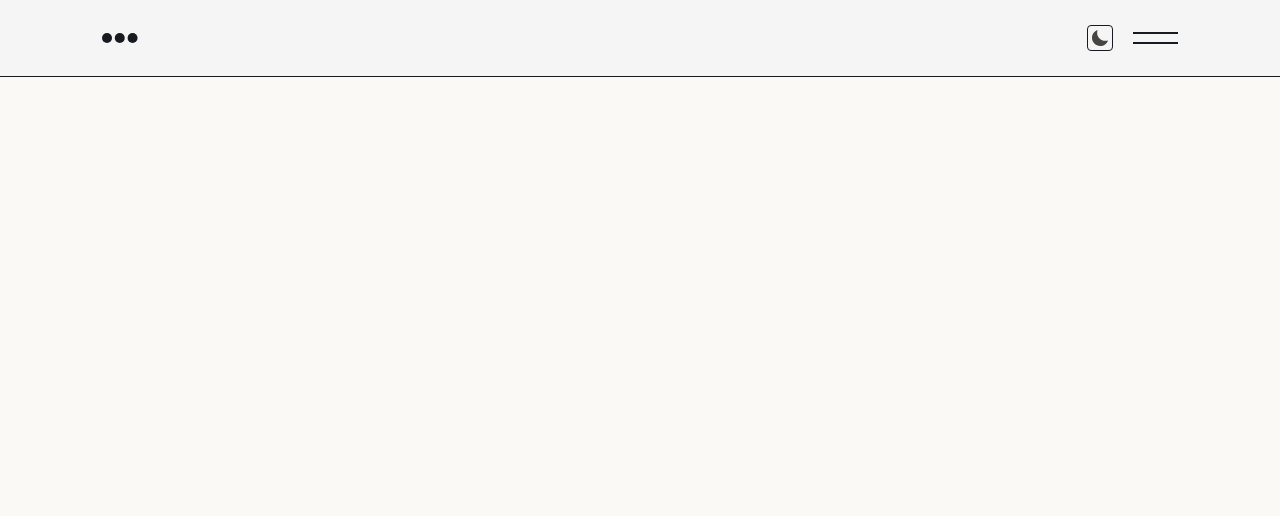
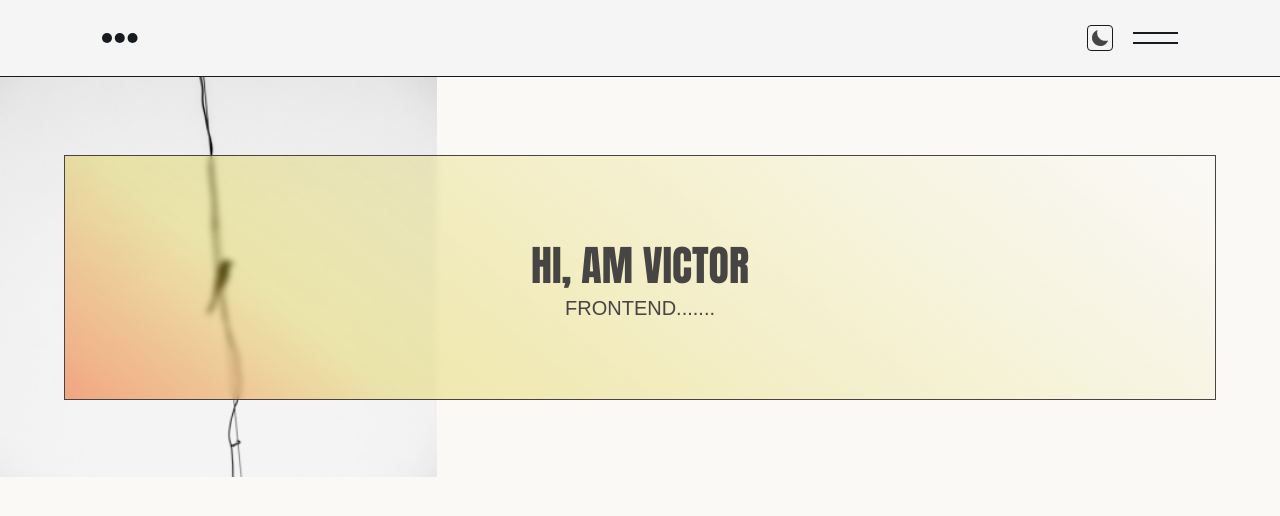
Before and after one commit to Victor-Umeh/portfolio, a React (Vite) app: page / in a window 1280 px wide. Shown: the top 516 px of the page. Built offline with nearby package versions, Linux system fonts and the light colour scheme.

Commit message:
added hero card

```diff
--- a/src/App.tsx
+++ b/src/App.tsx
@@ -1,12 +1,13 @@
 import GlobalStyles from "./components/styled/global.styled";
 import MainNav from "./components/MainNav";
+import Home from "./pages/home";
 
 const App = () => {
-
   return (
     <>
       <GlobalStyles />
-        <MainNav />
+      <MainNav />
+      <Home />
     </>
   );
 };
--- a/src/components/MainNav.tsx
+++ b/src/components/MainNav.tsx
@@ -4,24 +4,22 @@ import { ThemeProvider } from "styled-components";
 import {
   StyledNav,
   Hamburger,
-  ColorMode,
+  StyledBtn,
   Line,
   List,
   Link,
 } from "./styled/elements.styled";
-import homeIcon from "../assets/home-icon-circle.svg";
+// import homeIcon from "../assets/home-icon-circle.svg";
 import darkThemeIcon from "../assets/dark-theme.svg";
 import lightThemeIcon from "../assets/light-theme.svg";
 
 const LightTheme = {
-  header: "#171B20",
   text: "#474444",
   body: "#F5F5F5",
   accent: "#171B20",
 };
 
 const DarkTheme = {
-  header: "#F5F5F5",
   text: "#D9D9D9",
   body: "#171B20",
   accent: "#F5F5F5",
@@ -46,8 +44,7 @@ const MainNav: React.FC = () => {
           <circle cx="17.7778" cy="5" r="5" fill={logoColor} />
           <circle cx="30.5555" cy="5" r="5" fill={logoColor} />
         </svg>
-
-        <ColorMode
+        <StyledBtn
           onClick={() => {
             setTheme(!theme);
           }}
@@ -56,16 +53,21 @@ const MainNav: React.FC = () => {
             src={theme ? darkThemeIcon : lightThemeIcon}
             alt="color theme switcher"
           />
-        </ColorMode>
+        </StyledBtn>
 
         <Hamburger>
           <Line />
           <Line />
         </Hamburger>
 
-        {/* <List>
-          <Link></Link>
-        </List> */}
+        <List>
+          <Link>Home</Link>
+          <Link>Work</Link>
+          <Link>About</Link>
+          <Link>Resume</Link>
+
+          <img src={""} alt="" />
+        </List>
       </StyledNav>
     </ThemeProvider>
   );
--- a/src/components/styled/elements.styled.ts
+++ b/src/components/styled/elements.styled.ts
@@ -2,7 +2,6 @@ import styled from "styled-components";
 // import { CssPropsType } from ../../utils/styled-prop-model;
 
 interface Props {
-  // open?: boolean;
   theme: {};
 }
 
@@ -12,7 +11,7 @@ export const Button = styled.button`
   background: transparent;
 `;
 
-export const ColorMode = styled(Button)`
+export const StyledBtn = styled(Button)`
   display: flex;
   align-items: center;
   justify-content: center;
@@ -23,11 +22,12 @@ export const ColorMode = styled(Button)`
   padding: 0.4rem;
   border: 1px solid ${({ theme }) => theme.accent};
   border-radius: 4px;
-  transition: all 300ms cubic-bezier(0.95, 0.05, 0.795, 0.035);
+  transition: all 300ms;
   cursor: pointer;
 
   &:hover {
-    transform: rotate(5deg) scale(1.05);
+    transform: scale(1.1);
+    border-radius: 50%;
   }
 `;
 
@@ -36,6 +36,7 @@ export const Hamburger = styled(Button)`
   flex-direction: column;
   align-items: center;
   gap: 0.8rem;
+  cursor: pointer;
 `;
 
 export const StyledNav = styled.nav<Props>`
@@ -58,7 +59,7 @@ export const StyledNav = styled.nav<Props>`
 
   @media (min-width: 768px) {
     padding-block: 2.5rem;
-    border-bottom: 1px solid #171b20;
+    border-bottom: 1px solid ${({ theme }) => theme.accent};
   }
   /*
   @media (min-width: 1025px) {
@@ -73,19 +74,51 @@ export const Line = styled.span<Props>`
   display: block;
 `;
 
-export const List = styled.ul`
+export const List = styled.ul<Props>`
   display: flex;
+  flex-direction: column;
   align-items: center;
-  justify-content: space-between;
-  background-color: #171b20;
+  gap: 6vw;
+  padding-top: 15rem;
+  background-color: ${({ theme }) => theme.accent};
   width: 100%;
+  height: 100vh;
+  position: absolute;
+  display: none;
+  inset: 0;
 
-  position: absolute;
-  inset: 0;
+  /*
+  @media (min-width: 481px) {
+
+  }
+*/
+
+  @media (min-width: 768px) {
+    flex-direction: row;
+    align-items: flex-start;
+    justify-content: center;
+    gap: clamp(3rem, 8vw, 12rem);
+  }
+  /*
+  @media (min-width: 1025px) {
+
+  } */
 `;
 
-export const Link = styled.li`
+export const Link = styled.li<Props>`
   font-family: "Poppins", sans-serif;
-  font-weight: bold;
-  color: #171b20;
+  font-size: 3rem;
+  list-style: none;
+  color: ${({ theme }) => theme.body};
+  transition: all 300ms;
+  cursor: pointer;
+
+  &:hover {
+    font-weight: bold;
+    font-size: 3.5rem;
+  }
 `;
+
+export const Main = styled.main`
+  width: 100%;
+`;
--- a/src/components/styled/global.styled.ts
+++ b/src/components/styled/global.styled.ts
@@ -20,7 +20,9 @@ body {
   font-family: 'Anton', sans-serif;
   font-size: 1.6rem;
   background-color: #FAF9F6;
+  /* background-color: #171B20; */
 // font-family: 'Poppins', sans-serif;
+/* #171B20 */
 }
 `;
 
--- /dev/null
+++ b/src/components/styled/pages.styled.ts
@@ -0,0 +1,42 @@
+import styled from "styled-components";
+import imgMobile from "../../assets/mobile-img.jpg";
+
+export const StyledPicture = styled.picture`
+  width: 100%;
+  height: 100vh;
+`;
+
+export const HeroSection = styled.section`
+  background-image: url(${imgMobile});
+  background-repeat: no-repeat;
+  background-size: contain;
+  display: grid;
+  place-items: center;
+  height: 50vh;
+`;
+
+export const HeroCard = styled.section`
+  display: flex;
+  justify-content: center;
+  flex-direction: column;
+  width: 90%;
+  height: 245px;
+  border: 0.5px solid #474444;
+  background: linear-gradient(
+    218deg,
+    rgba(255, 255, 255, 0) 0%,
+    rgba(242, 235, 171, 0.1) 10.47%,
+    rgba(242, 235, 171, 0.1) 10.48%,
+    rgba(215, 193, 0, 0.3) 76.96%,
+    rgba(255, 0, 0, 0.76) 140%
+  );
+  backdrop-filter: blur(3px);
+`;
+export const CardHeader = styled.h1<{ $fontz?: string; $fontf?: string }>`
+  text-align: center;
+  font-family: ${({ $fontf = "anton" }) => $fontf}, sans-serif;
+  color: #474444;
+  font-size: ${({ $fontz = "4.2rem" }) => $fontz};
+  font-weight: 400;
+  text-transform: uppercase;
+`;
--- a/src/pages/home.tsx
+++ b/src/pages/home.tsx
@@ -1,5 +1,25 @@
-const home = () => {
-  return <div>home</div>;
+// import birdImgMobile from "../assets/mobile-img.jpg";
+// import birdImgDesktop from "../assets/desktop-img.jpg";
+import {
+  HeroSection,
+  HeroCard,
+  CardHeader,
+} from "../components/styled/pages.styled";
+import { Main } from "../components/styled/elements.styled";
+
+const Home: React.FC = () => {
+  return (
+    <Main>
+      <HeroSection>
+        <HeroCard>
+          <CardHeader>HI, am Victor</CardHeader>
+          <CardHeader $fontz="2rem" $fontf=" Antonio" as="span">
+            Frontend.......
+          </CardHeader>
+        </HeroCard>
+      </HeroSection>
+    </Main>
+  );
 };
 
-export default home;
+export default Home;
```
Also changed, not shown: src/pages/Works.tsx (renamed from src/pages/work.tsx).
